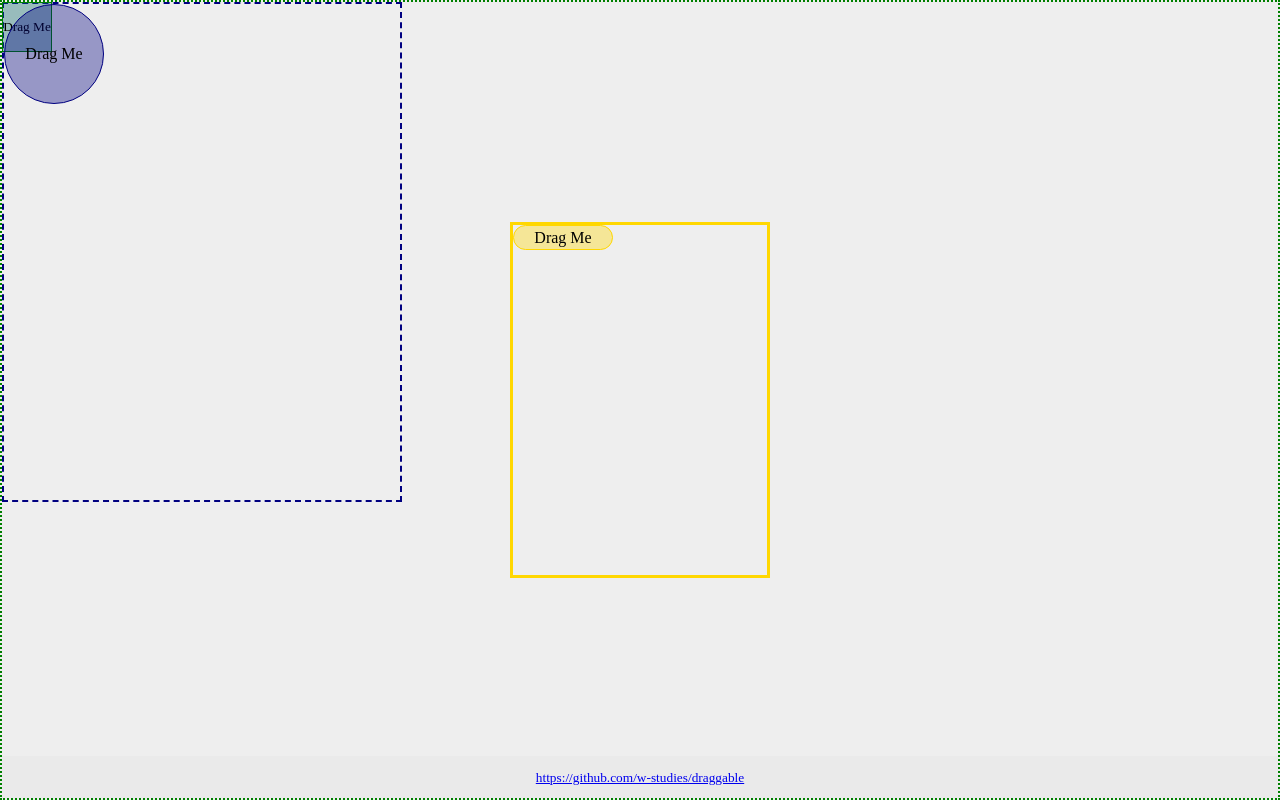
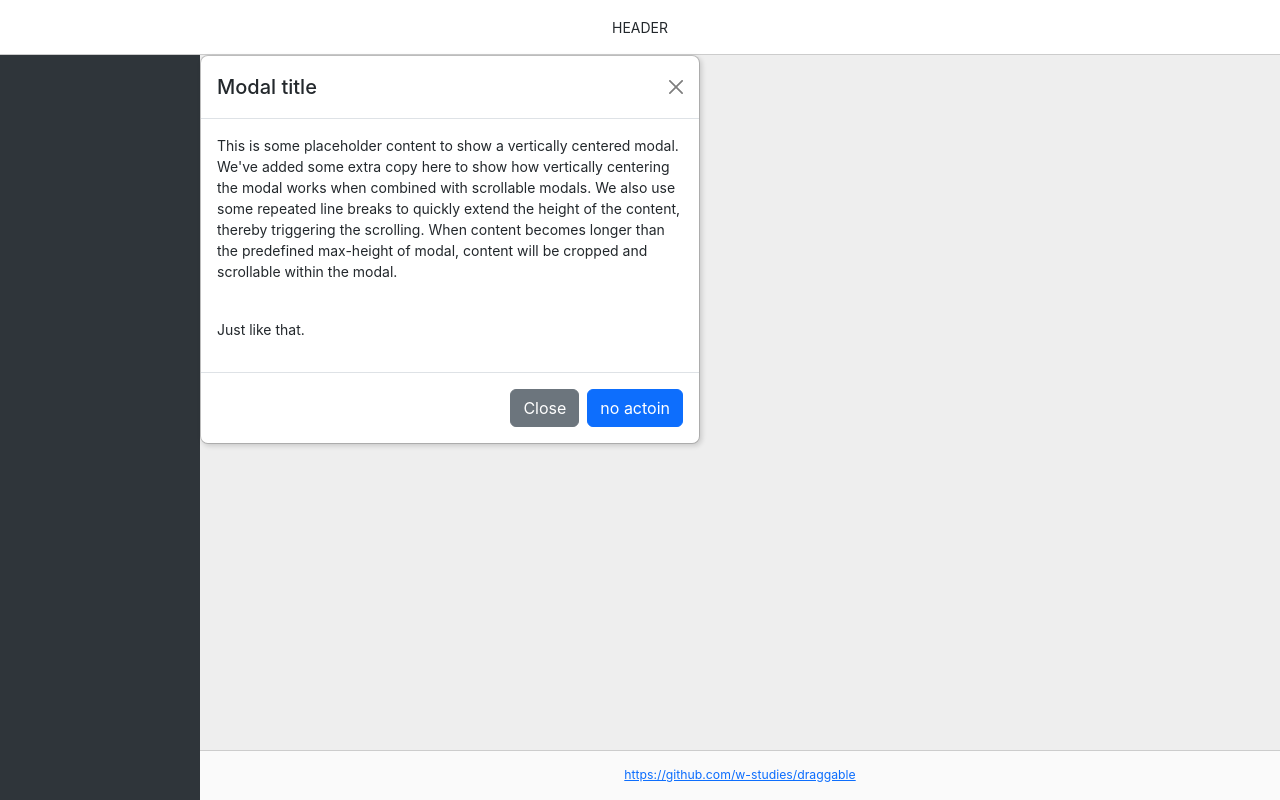
Before and after one commit to w-studies/draggable, a plain HTML site: page index.html in a window 1280 px wide. Drawn offline with nearby package versions, Linux system fonts and the light colour scheme.

Commit message:
feat: draggable modal with opacity

```diff
--- a/assets/css/styles.css
+++ b/assets/css/styles.css
@@ -1,81 +1,109 @@
-*,
-*::before,
-*::after {
-  box-sizing: border-box;
-}
-html,
-body {
-  margin: 0;
-  height: 100%;
-  max-width: 100%;
+:root {
+  --header-height: 55px;
+  --aside-width: 200px;
 }
 
+html {
+  height: 100%;
+}
 body {
-  border: 2px dotted green;
+  -webkit-font-smoothing: antialiased;
+  min-height: 100%;
+  margin: 0;
+  font-family: -apple-system, BlinkMacSystemFont, 'Segoe UI', Roboto, 'Helvetica Neue', Arial,
+    sans-serif, 'Apple Color Emoji', 'Segoe UI Emoji', 'Segoe UI Symbol';
+  font-size: 0.875rem;
+  font-weight: 400;
+  line-height: 1.5;
+  color: #23282c;
+  text-align: left;
   background-color: #eee;
-  position: relative;
+  display: flex;
+  flex-direction: column;
+}
+div.app-stage {
+  margin-top: var(--header-height);
+  display: flex;
+  flex-direction: row;
+  flex-grow: 1;
+  overflow-x: hidden;
+}
+.app-body {
+  margin-left: var(--aside-width);
+  display: flex;
+  flex-direction: column;
+  width: 100%;
 }
 
+header.app-header,
+footer.app-footer,
+aside.sidebar,
 main {
-  border: 2px dashed navy;
-  width: 400px;
-  height: 500px;
-  max-height: 100%;
-  max-width: 100%;
-  position: relative;
+  transition: margin-left 0.25s, margin-right 0.25s, width 0.25s, flex 0.25s;
 }
-
-.draggable {
-  position: absolute;
-  border: thin solid navy;
+main {
+  flex: 1;
+  min-width: 0;
 }
-
-div {
-  background-color: rgba(0, 0, 128, 0.37);
-  z-index: 2;
+header.app-header {
+  position: fixed;
+  width: 100%;
   display: flex;
+  flex: 0 0 var(--header-height);
   align-items: center;
   justify-content: center;
-  border-radius: 50%;
-  width: 100px;
-  height: 100px;
+  height: var(--header-height);
+  background-color: #fff;
+  border-bottom: 1px solid #ccc;
+  z-index: 1020;
 }
-div.move {
+aside.sidebar {
+  height: calc(100vh - var(--header-height));
+  position: fixed;
+  z-index: 1019;
+  width: var(--aside-width);
+  flex: 0 0 var(--aside-width);
+  order: -1;
+  display: flex;
+  flex-direction: column;
+  color: #fff;
+  background: #2f353a;
+}
+footer.app-footer {
+  display: flex;
+  flex: 0 0 50px;
+  align-items: center;
+  justify-content: center;
+  padding: 0 1rem;
+  color: #23282c;
+  background: #fafafa;
+  border-top: 1px solid #ccc;
+}
+.move {
   cursor: grabbing;
   user-select: none;
   -webkit-user-select: none;
 }
-
-body > div.draggable {
-  width: 50px;
-  height: 50px;
-  border-radius: 0;
-  border-color: green;
-  background-color: rgba(5, 100, 100, 0.37);
+.log {
+  display: flex;
+}
+main .log > p {
+  font-family: monospace;
+  white-space: pre;
+  margin: 12px;
+  padding: 12px;
+  border-left: thin solid #eee;
+}
+main .modal-dialog {
+  min-width: 100%;
+  margin-left: var(--aside-width);
+  margin-top: var(--header-height);
 }
 
-.another-container div:first-child {
-  height: 25px;
-  border-radius: 25px;
-  border-color: gold;
-  background-color: rgba(255, 215, 0, 0.37);
+.modal-content {
+  max-width: var(--bs-modal-width);
+  box-shadow: 2px 2px 5px rgba(0, 0, 0, 0.15);
 }
-.another-container {
-  border: 3px solid gold;
-  position: absolute;
-  width: 260px;
-  height: 356px;
-  max-height: 100%;
-  left: 50%;
-  top: 50%;
-  transform: translate(-50%, -50%);
+.modal-content:has(.modal-header.move) {
+  opacity: 0.5;
 }
-footer {
-  position: absolute;
-  bottom: 0;
-  padding: 12px;
-  background-color: rgba(205, 205, 205, 0.15);
-  user-select: none;
-  width: 100%;
-  text-align: center;
-}
--- a/assets/js/app.js
+++ b/assets/js/app.js
@@ -1,6 +1,6 @@
 import { makeDraggable } from './draggable.js'
 
-const draggableElements = document.querySelectorAll('.draggable')
+const draggableElements = document.querySelectorAll('.modal-header')
 
 for (const dragme of draggableElements) {
   makeDraggable(
--- a/assets/js/draggable.js
+++ b/assets/js/draggable.js
@@ -20,15 +20,17 @@ export const makeDraggable = (state, el) => {
     el.classList.add('move')
     el.setPointerCapture(event.pointerId)
     const container = document.querySelector(el.getAttribute('data-container'))
+    const draggableElement = document.querySelector(el.getAttribute('data-draggable'))
 
     state = {
       ...state,
       dragging: { dx: state.pos.x - event.x, dy: state.pos.y - event.y },
       offset: {
-        x: event.x - el.getBoundingClientRect().left,
-        y: event.y - el.getBoundingClientRect().top
+        x: event.x - draggableElement.getBoundingClientRect().left,
+        y: event.y - draggableElement.getBoundingClientRect().top
       },
       container,
+      draggableElement,
       containerBorderSize: getBorderSize(container)
     }
   }
@@ -44,8 +46,8 @@ export const makeDraggable = (state, el) => {
 
     const containerRect = state.container.getBoundingClientRect()
 
-    const maxX = containerRect.width - state.containerBorderSize.x - el.offsetWidth
-    const maxY = containerRect.height - state.containerBorderSize.y - el.offsetHeight
+    const maxX = containerRect.width - state.draggableElement.offsetWidth
+    const maxY = containerRect.height - state.draggableElement.offsetHeight
 
     const pointerX = event.x - state.offset.x - containerRect.left
     const pointerY = event.y - state.offset.y - containerRect.top
@@ -54,11 +56,19 @@ export const makeDraggable = (state, el) => {
     const x = Math.min(maxX, Math.max(0, pointerX))
     const y = Math.min(maxY, Math.max(0, pointerY))
 
-    // el.style.left = `${x}px`
-    // el.style.top = `${y}px`
-    el.style.transform = `translate(${x}px,${y}px)`
+    state.draggableElement.style.transform = `translate(${x}px,${y}px)`
+
+    document.querySelector('.log > p:last-child').innerHTML = JSON.stringify(
+      {
+        event: { x: event.x, y: event.y },
+        element: { x: state.offset.x, y: state.offset.y },
+        translate: `translate(${x}px,${y}px)`,
+        parent: state.draggableElement.parentNode
+      },
+      null,
+      2
+    )
   }
-
   el.addEventListener('pointerdown', start)
   el.addEventListener('pointerup', end)
   el.addEventListener('pointercancel', end)
--- a/index.html
+++ b/index.html
@@ -5,21 +5,52 @@
   <meta charset="UTF-8">
   <meta name="viewport" content="width=device-width, initial-scale=1.0, maximum-scale=1.0, user-scalable=no"">
   <title>Draggable</title>
+  <link href=" https://cdn.jsdelivr.net/npm/bootstrap@5.3.2/dist/css/bootstrap.min.css" rel="stylesheet"
+    integrity="sha384-T3c6CoIi6uLrA9TneNEoa7RxnatzjcDSCmG1MXxSR1GAsXEV/Dwwykc2MPK8M2HN" crossorigin="anonymous">
   <link rel=" stylesheet" href="assets/css/styles.css">
 </head>
 
 <body>
-  <div class="circle draggable" data-container='body'><small>Drag Me</small></div>
-  <main>
-    <div class="circle draggable" data-container='main'>Drag Me</div>
-  </main>
-  <section class="another-container">
-    <div class="circle draggable" data-container='.another-container'>Drag Me</div>
-  </section>
+  <header class="app-header">HEADER</header>
+  <div class="app-stage">
+    <aside class="sidebar"></aside>
+    <div class="app-body">
+      <main>
+        <div class='log'>
+          <p></p>
+        </div>
+        <div class="modal fade show" id="exampleModalCenteredScrollable" tabindex="-1"
+          aria-labelledby="exampleModalCenteredScrollableTitle" style="display: block;" aria-modal="true" role="dialog">
+          <div class="modal-dialog">
+            <div class="modal-content">
+              <div class="modal-header" data-container='main' data-draggable='.modal-content'>
+                <h1 class="modal-title fs-5" id="exampleModalCenteredScrollableTitle">Modal title</h1>
+                <button type="button" class="btn-close" data-bs-dismiss="modal" aria-label="Close"></button>
+              </div>
+              <div class="modal-body">
+                <p>This is some placeholder content to show a vertically centered modal. We've added some extra copy
+                  here to show how vertically centering the modal works when combined with scrollable modals. We also
+                  use some repeated line breaks to quickly extend the height of the content, thereby triggering the
+                  scrolling. When content becomes longer than the predefined max-height of modal, content will be
+                  cropped and scrollable within the modal.</p>
+                <br>
+                <p>Just like that.</p>
+              </div>
+              <div class="modal-footer">
+                <button type="button" class="btn btn-secondary" data-bs-dismiss="modal">Close</button>
+                <button type="button" class="btn btn-primary">no actoin</button>
+              </div>
+            </div>
+          </div>
+        </div>
+      </main>
+      <footer class="app-footer">
+        <small><a href="https://github.com/w-studies/draggable"
+            target='_blank'>https://github.com/w-studies/draggable</a></small>
+      </footer>
+    </div>
+  </div>
   <script src='assets/js/app.js' type='module'></script>
-  <footer><small><a href="https://github.com/w-studies/draggable"
-        target='_blank'>https://github.com/w-studies/draggable</a></small>
-  </footer>
 </body>
 
 </html>
```
